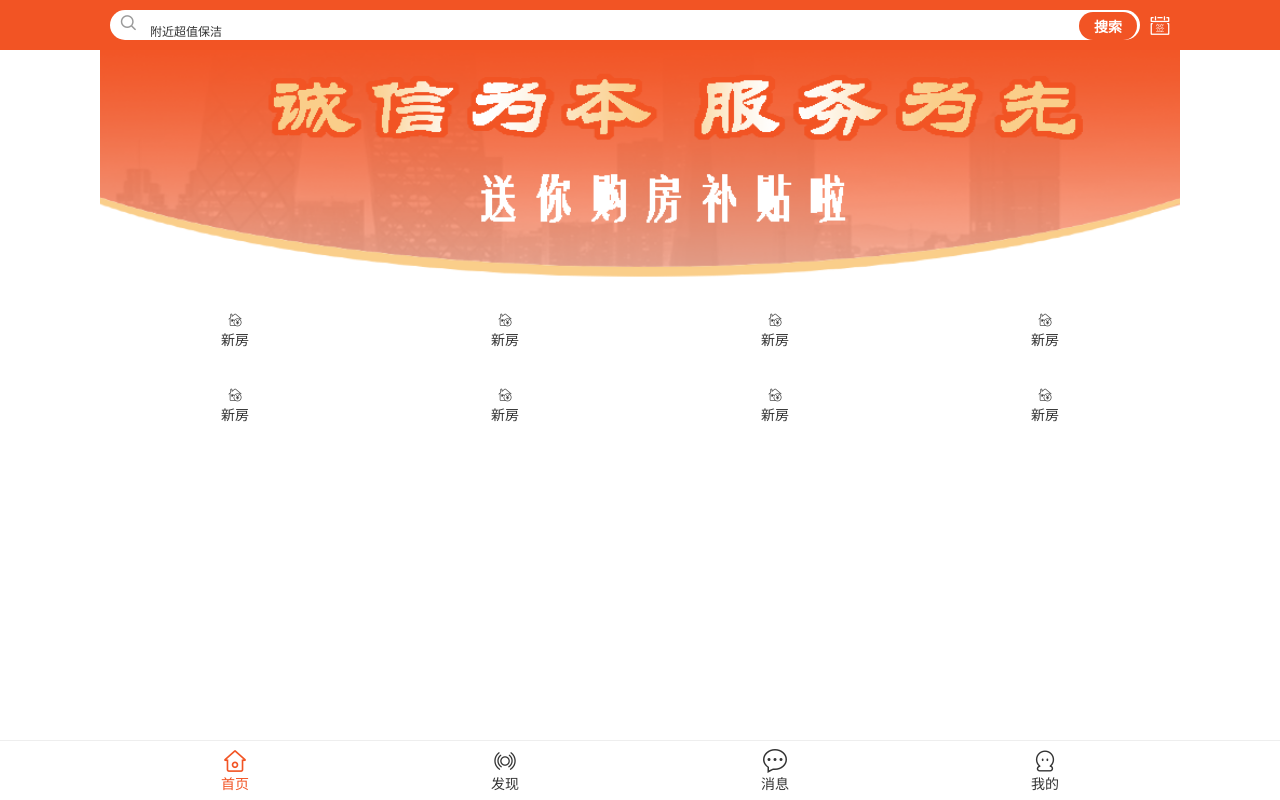
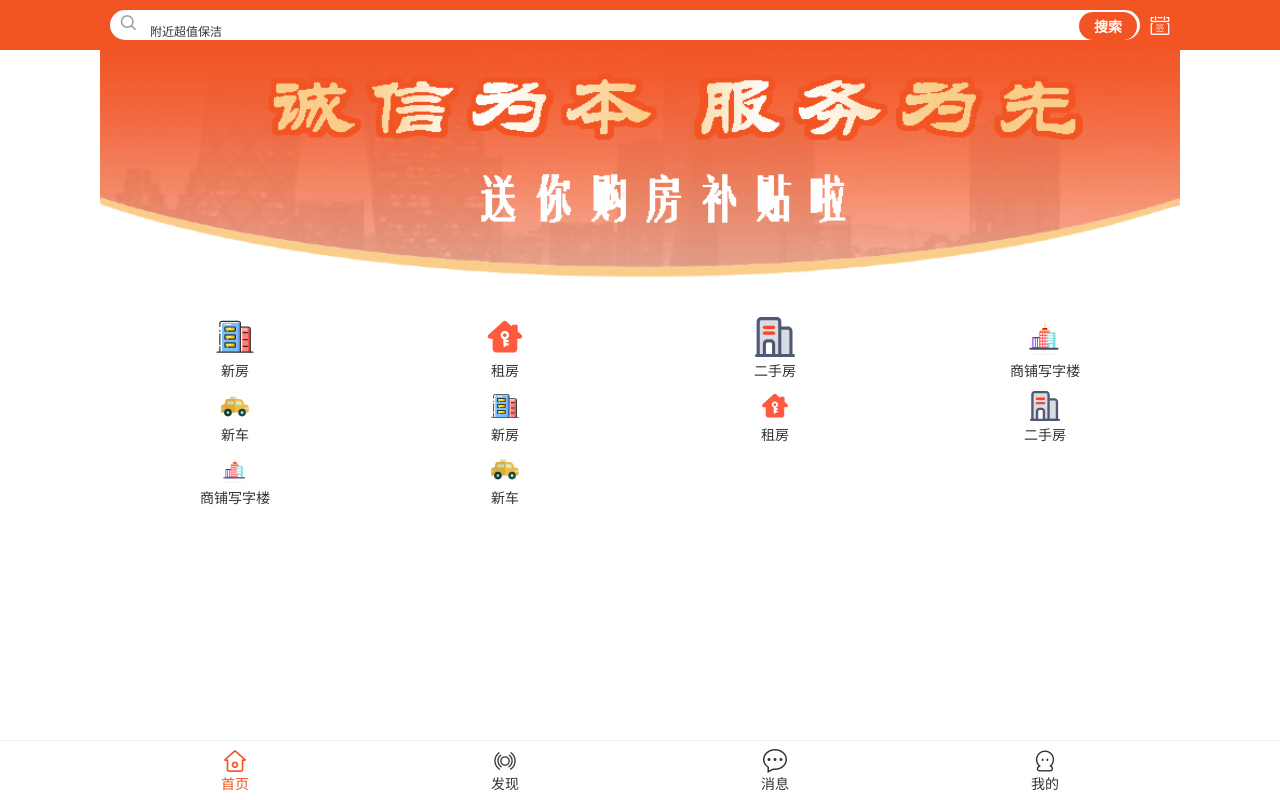
Before and after one commit to icebear32/real-estate-uniapp, a Vue app: page /find#/index in a window 1280 px wide. Built offline with nearby package versions, Linux system fonts and the light colour scheme.

Commit message:
多行导航栏引入彩色图标和横向滚动

```diff
--- a/src/assets/css/index.css
+++ b/src/assets/css/index.css
@@ -157,3 +157,57 @@ header {
     transform: translateY(-120px);
   }
 }
+
+/* 多行导航栏 */
+.navmenu {
+  /* background-color: #999; */
+  width: 100%;
+  overflow-x: auto;
+  white-space: nowrap;
+  min-height: 20rem;
+  position: relative;
+  scroll-snap-type: x mandatory;
+}
+
+.navmenu::-webkit-scrollbar {
+  display: none;
+}
+
+.nav-1,
+.nav-2 {
+  position: absolute;
+  top: 0;
+  width: 100%;
+  height: 100%;
+  display: flex;
+  flex-wrap: wrap;
+  scroll-snap-align: start;
+}
+
+.nav-1 {
+  left: 0%;
+}
+
+.nav-2 {
+  left: 100%;
+}
+
+.navmenu-left {
+  width: 25%;
+  text-align: center;
+  margin-top: 5px;
+}
+
+.navmenu-left svg {
+  width: 3rem;
+  height: 3rem;
+}
+
+.navmenu-left span {
+  display: block;
+}
+
+.navmenu .navmenu-left:nth-child(-n + 4) svg {
+  width: 4rem;
+  height: 4rem;
+}
--- a/src/views/index/navmenu.vue
+++ b/src/views/index/navmenu.vue
@@ -1,104 +1,40 @@
 <script setup>
+import { ref } from 'vue'
 
+let navmenu1 = ref([
+    { id: '1', title: '新房', icon: '#icon-zhuzhaixiaoqu' },
+    { id: '2', title: '租房', icon: '#icon-zufang' },
+    { id: '3', title: '二手房', icon: '#icon-ershoufangjiaoyi' },
+    { id: '4', title: '商铺写字楼', icon: '#icon-xiezilouSVG' },
+    { id: '5', title: '新车', icon: '#icon-icon270c_taxi' },
+    { id: '6', title: '新房', icon: '#icon-zhuzhaixiaoqu' },
+    { id: '7', title: '租房', icon: '#icon-zufang' },
+    { id: '8', title: '二手房', icon: '#icon-ershoufangjiaoyi' },
+    { id: '9', title: '商铺写字楼', icon: '#icon-xiezilouSVG' },
+    { id: '10', title: '新车', icon: '#icon-icon270c_taxi' },
+])
 </script>
 
 <template>
     <!-- 多行导航栏 -->
     <div class="navmenu">
         <div class="nav-1">
-            <div class="navmenu-left">
-                <i class="iconfont icon-maifang"></i>
-                <span>新房</span>
-            </div>
-            <div class="navmenu-left">
-                <i class="iconfont icon-maifang"></i>
-                <span>新房</span>
-            </div>
-            <div class="navmenu-left">
-                <i class="iconfont icon-maifang"></i>
-                <span>新房</span>
-            </div>
-            <div class="navmenu-left">
-                <i class="iconfont icon-maifang"></i>
-                <span>新房</span>
-            </div>
-
-            <div class="navmenu-left">
-                <i class="iconfont icon-maifang"></i>
-                <span>新房</span>
-            </div>
-            <div class="navmenu-left">
-                <i class="iconfont icon-maifang"></i>
-                <span>新房</span>
-            </div>
-            <div class="navmenu-left">
-                <i class="iconfont icon-maifang"></i>
-                <span>新房</span>
-            </div>
-            <div class="navmenu-left">
-                <i class="iconfont icon-maifang"></i>
-                <span>新房</span>
+            <div class="navmenu-left" v-for="v in navmenu1" :key="v.id">
+                <svg class="iconf-font">
+                    <use :xlink:href="v.icon"></use>
+                </svg>
+                <span>{{ v.title }}</span>
             </div>
         </div>
         <div class="nav-2">
             <div class="navmenu-left">
-                <i class="iconfont icon-xuexiao-"></i>
-                <span>查房价</span>
-            </div>
-            <div class="navmenu-left">
-                <i class="iconfont icon-xuexiao-"></i>
-                <span>查房价</span>
-            </div>
-            <div class="navmenu-left">
-                <i class="iconfont icon-xuexiao-"></i>
-                <span>查房价</span>
-            </div>
-            <div class="navmenu-left">
-                <i class="iconfont icon-xuexiao-"></i>
+                <svg class="iconf-font">
+                    <use xlink:href="#icon-xuexiao-"></use>
+                </svg>
                 <span>查房价</span>
             </div>
         </div>
     </div>
 </template>
 
-<style scoped>
-.navmenu {
-    /* background-color: #999; */
-    width: 100%;
-    overflow-x: auto;
-    white-space: nowrap;
-    min-height: 15rem;
-    position: relative;
-}
-
-.navmenu::-webkit-scrollbar {
-    display: none;
-}
-
-.nav-1,
-.nav-2 {
-    position: absolute;
-    top: 0;
-    width: 100%;
-    height: 100%;
-    display: flex;
-    flex-wrap: wrap;
-}
-
-.nav-1 {
-    left: 0%;
-}
-
-.nav-2 {
-    left: 100%;
-}
-
-.navmenu-left {
-    width: 25%;
-    text-align: center;
-}
-
-.navmenu-left span {
-    display: block;
-}
-</style>
+<style scoped></style>
```
Also changed, not shown: src/main.js (+4 -3 lines).
